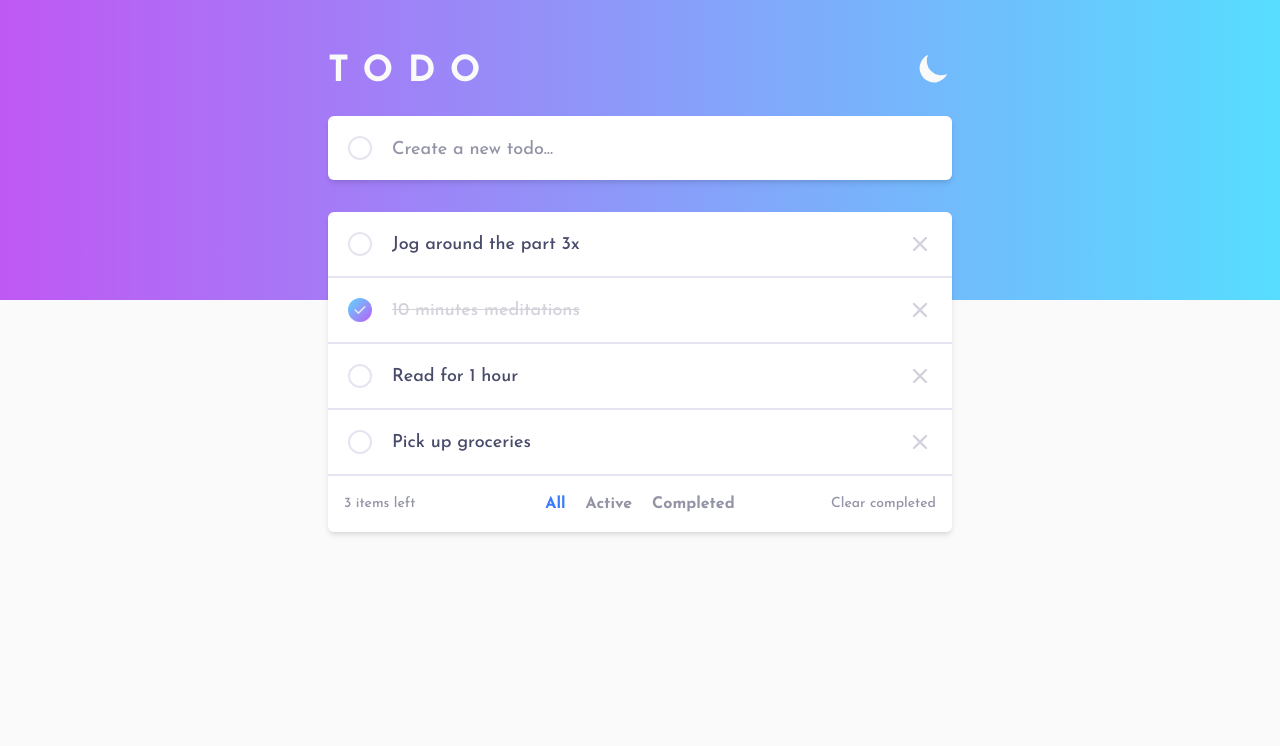
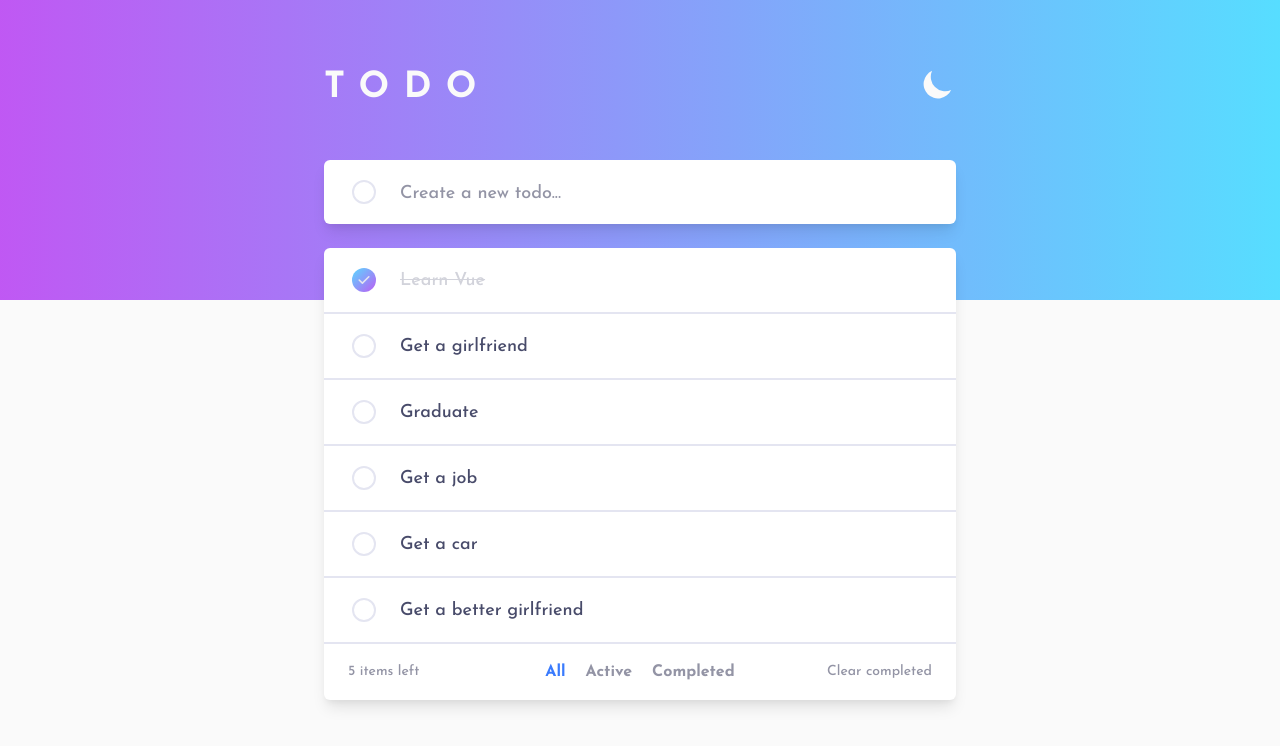
Before and after one commit to mat2ja/frontend-mentor-advanced, a Vue app in the folder todo-app/: page / in a window 1280 px wide. Shown: the top 746 px of the page. Built offline with nearby package versions, Linux system fonts and the light colour scheme.

Commit message:
many many animations and code improvements

```diff
--- a/todo-app/src/App.vue
+++ b/todo-app/src/App.vue
@@ -1,7 +1,7 @@
 <template>
 	<BaseHero :bg-image="currentImage" />
 	<div class="min-h-screen bg-my-gray-100 dark:bg-dark-blue-800">
-		<div class="relative max-w-2xl px-6 py-2 mx-auto md:py-5">
+		<div class="relative max-w-2xl px-5 mx-auto">
 			<TheHeader />
 			<TodoApp />
 		</div>
--- a/todo-app/src/components/UI/BaseCard.vue
+++ b/todo-app/src/components/UI/BaseCard.vue
@@ -1,6 +1,6 @@
 <template>
 	<article
-		class="bg-white dark:bg-dark-blue-700 text-my-gray-400 dark:text-dark-grayish-blue-400 shadow-md rounded-md overflow-hidden"
+		class="bg-white dark:bg-dark-blue-700 shadow-lg rounded-md overflow-hidden"
 	>
 		<slot></slot>
 	</article>
--- a/todo-app/src/components/UI/Icons/CloseIcon.vue
+++ b/todo-app/src/components/UI/Icons/CloseIcon.vue
@@ -1,6 +1,6 @@
 <template>
 	<svg
-		class="w-6 h-6 text-my-gray-300 dark:text-dark-grayish-blue-400"
+		class="w-5 h-5 md:w-6 md:h-6 text-my-gray-300 dark:text-dark-grayish-blue-400 group-hover:text-my-gray-400 dark:hover:text-dark-grayish-blue-300 transition duration-300 ease-in-out"
 		fill="currentColor"
 		viewBox="0 0 20 20"
 		xmlns="http://www.w3.org/2000/svg"
--- a/todo-app/src/components/layout/TheHeader.vue
+++ b/todo-app/src/components/layout/TheHeader.vue
@@ -1,6 +1,6 @@
 <template>
 	<header
-		class="flex justify-between py-7 md:py-11text-3xl md:text-4xl text-my-gray-100"
+		class="flex justify-between pt-8 pb-8 md:pt-16 md:pb-14 text-3xl md:text-4xl text-my-gray-100"
 	>
 		<span class="font-bold push-down-4 tracking-most-widest">TODO</span>
 		<button class="btn" @click="toggleTheme">
--- a/todo-app/src/components/todos/NewTodo.vue
+++ b/todo-app/src/components/todos/NewTodo.vue
@@ -1,5 +1,5 @@
 <template>
-	<base-card>
+	<base-card class="mb-5 md:mb-6">
 		<TodoItem isNewTodo>
 			<input
 				type="text"
--- a/todo-app/src/components/todos/TodoApp.vue
+++ b/todo-app/src/components/todos/TodoApp.vue
@@ -4,7 +4,7 @@
 
 		<base-card
 			v-if="isEmpty"
-			class="mt-5 mb-6 md:mt-8 pl-5 pr-5 pt-8 pb-8 text-center"
+			class="pl-5 pr-5 pt-8 pb-8 text-center"
 		>
 			<p
 				class="push-down-2 font-bold text-3xl text-my-gray-500 dark:text-dark-grayish-blue-200"
@@ -44,22 +44,32 @@ export default {
 			todos: [
 				{
 					id: nanoid(8),
-					content: 'Jog around the part 3x',
+					content: 'Learn Vue',
+					done: true,
+				},
+				{
+					id: nanoid(8),
+					content: 'Get a girlfriend',
 					done: false,
 				},
 				{
 					id: nanoid(8),
-					content: '10 minutes meditations',
-					done: true,
-				},
-				{
-					id: nanoid(8),
-					content: 'Read for 1 hour',
+					content: 'Graduate',
 					done: false,
 				},
 				{
 					id: nanoid(8),
-					content: 'Pick up groceries',
+					content: 'Get a job',
+					done: false,
+				},
+				{
+					id: nanoid(8),
+					content: 'Get a car',
+					done: false,
+				},
+				{
+					id: nanoid(8),
+					content: 'Get a better girlfriend',
 					done: false,
 				},
 			],
--- a/todo-app/src/components/todos/TodoControls.vue
+++ b/todo-app/src/components/todos/TodoControls.vue
@@ -1,12 +1,12 @@
 <template>
 	<div
-		class="flex items-center justify-between text-sm text-my-gray-400 dark:text-dark-grayish-blue-300 p-4"
+		class="flex items-center justify-between text-sm text-my-gray-400 dark:text-dark-grayish-blue-300 px-6 py-4"
 	>
 		<p class="flex-1">{{ itemsLeft }}</p>
 		<slot name="filters"></slot>
 		<button
 			@click="$emit('clear-completed')"
-			class="hover:text-my-gray-500 dark:hover:text-dark-grayish-blue-200 focus:outline-none flex-1 text-right"
+			class="hover:text-my-gray-500 dark:hover:text-dark-grayish-blue-200 focus:outline-none flex-1 text-right transition duration-300 ease-in-out"
 		>
 			Clear completed
 		</button>
--- a/todo-app/src/components/todos/TodoFilter.vue
+++ b/todo-app/src/components/todos/TodoFilter.vue
@@ -1,21 +1,21 @@
 <template>
 	<div class="space-x-5 text-base text-my-gray-400">
 		<button
-			class="hover:text-my-gray-500 dark:hover:text-dark-grayish-blue-200 focus:outline-none font-bold"
+			class="filter-btn"
 			:class="{ 'text-bright-blue': selectedFilter === 'all' }"
 			@click="setFilter('all')"
 		>
 			All
 		</button>
 		<button
-			class="hover:text-my-gray-500 dark:hover:text-dark-grayish-blue-200 focus:outline-none font-bold"
+			class="filter-btn"
 			:class="{ 'text-bright-blue': selectedFilter === 'active' }"
 			@click="setFilter('active')"
 		>
 			Active
 		</button>
 		<button
-			class="hover:text-my-gray-500 dark:hover:text-dark-grayish-blue-200 focus:outline-none font-bold"
+			class="filter-btn"
 			:class="{ 'text-bright-blue': selectedFilter === 'completed' }"
 			@click="setFilter('completed')"
 		>
--- a/todo-app/src/components/todos/TodoItem.vue
+++ b/todo-app/src/components/todos/TodoItem.vue
@@ -1,14 +1,16 @@
 <template>
 	<li
 		class="flex cursor-pointer select-none text-my-gray-500 dark:text-dark-grayish-blue-100"
+		@mouseover="todoIsHovered = true"
+		@mouseleave="todoIsHovered = false"
 	>
 		<label
-			class="flex items-center p-4 cursor-pointer md:p-5"
+			class="flex items-center py-4 pl-6 pr-5 md:py-5 md:pl-7 md:pr-6 cursor-pointer group"
 			@click="toggleCheckbox"
 		>
 			<div
 				:class="checkboxStyles"
-				class="relative flex-shrink-0 inline-block w-6 h-6 overflow-hidden rounded-full checkbox"
+				class="relative flex-shrink-0 inline-block w-5 h-5 md:w-6 md:h-6 overflow-hidden rounded-full checkbox group-hover:border-my-purple transition duration-300 ease-in-out"
 			>
 				<CheckmarkIcon v-if="checked && !isNewTodo" />
 			</div>
@@ -16,7 +18,7 @@
 		<div class="flex flex-grow" :class="itemCheckedStyles">
 			<span
 				v-if="!isNewTodo"
-				class="flex items-center flex-grow push-down-1"
+				class="flex items-center flex-grow push-down-1 md:push-down-2 py-2 pr-6"
 				@click="toggleCheckbox"
 			>
 				{{ content }}
@@ -24,8 +26,8 @@
 			<slot v-else></slot>
 		</div>
 		<span
-			v-if="!isNewTodo"
-			class="flex items-center flex-shrink-0 pl-5 pr-5 ml-auto"
+			v-show="!isNewTodo && todoIsHovered"
+			class="flex items-center flex-shrink-0 px-5 ml-auto group"
 			@click="$emit('delete-todo', id)"
 		>
 			<CloseIcon />
@@ -49,6 +51,7 @@ export default {
 	data() {
 		return {
 			checked: this.done,
+			todoIsHovered: false,
 		};
 	},
 	methods: {
--- a/todo-app/src/components/todos/TodoList.vue
+++ b/todo-app/src/components/todos/TodoList.vue
@@ -1,17 +1,18 @@
 <template>
 	<base-card
-		class="p-0 mt-5 mb-5 divide-y-2 md:mt-8 divide-my-gray-200 dark:divide-dark-grayish-blue-500"
+		class="p-0 mb-5 divide-y-2 divide-my-gray-200 dark:divide-dark-grayish-blue-500"
 	>
 		<p
 			v-if="filteredTodos.length === 0"
 			class="p-5 text-2xl font-bold text-center push-down-1 text-my-gray-500 dark:text-dark-grayish-blue-200"
 		>
-			Empty 🍂
+			Nothing here 🍂
 		</p>
 		<ul
 			v-else
 			class="list-none divide-y-2 divide-my-gray-200 dark:divide-dark-grayish-blue-500"
 		>
+			<transition-group name="list" mode="out-in">
 				<TodoItem
 					v-for="todo in filteredTodos"
 					:key="todo.id"
@@ -21,6 +22,7 @@
 					@toggle-todo="$emit('toggle-todo', $event)"
 					@delete-todo="$emit('delete-todo', $event)"
 				/>
+			</transition-group>
 		</ul>
 
 		<TodoControls
@@ -77,3 +79,25 @@ export default {
 	},
 };
 </script>
+
+<style scoped>
+.list-enter-active {
+	transition: all 500ms ease-out 150ms;
+}
+.list-leave-active {
+	transition: all 500ms ease-in;
+}
+.list-enter-from {
+	opacity: 0;
+	transform: translateX(-20px);
+}
+
+.list-leave-to {
+	opacity: 0;
+	transform: translateX(50px);
+}
+
+.list-move {
+	transition: transform 500ms ease-out;
+}
+</style>
--- a/todo-app/src/index.css
+++ b/todo-app/src/index.css
@@ -9,6 +9,10 @@
     .btn {
         @apply cursor-pointer focus:outline-none;
     }
+
+    .filter-btn {
+        @apply hover:text-my-gray-500 dark:hover:text-dark-grayish-blue-200 focus:outline-none font-bold transition duration-300 ease-in-out;
+    }
 }
 
 * {
```
Lines whose indentation alone changed are shown as unchanged.
